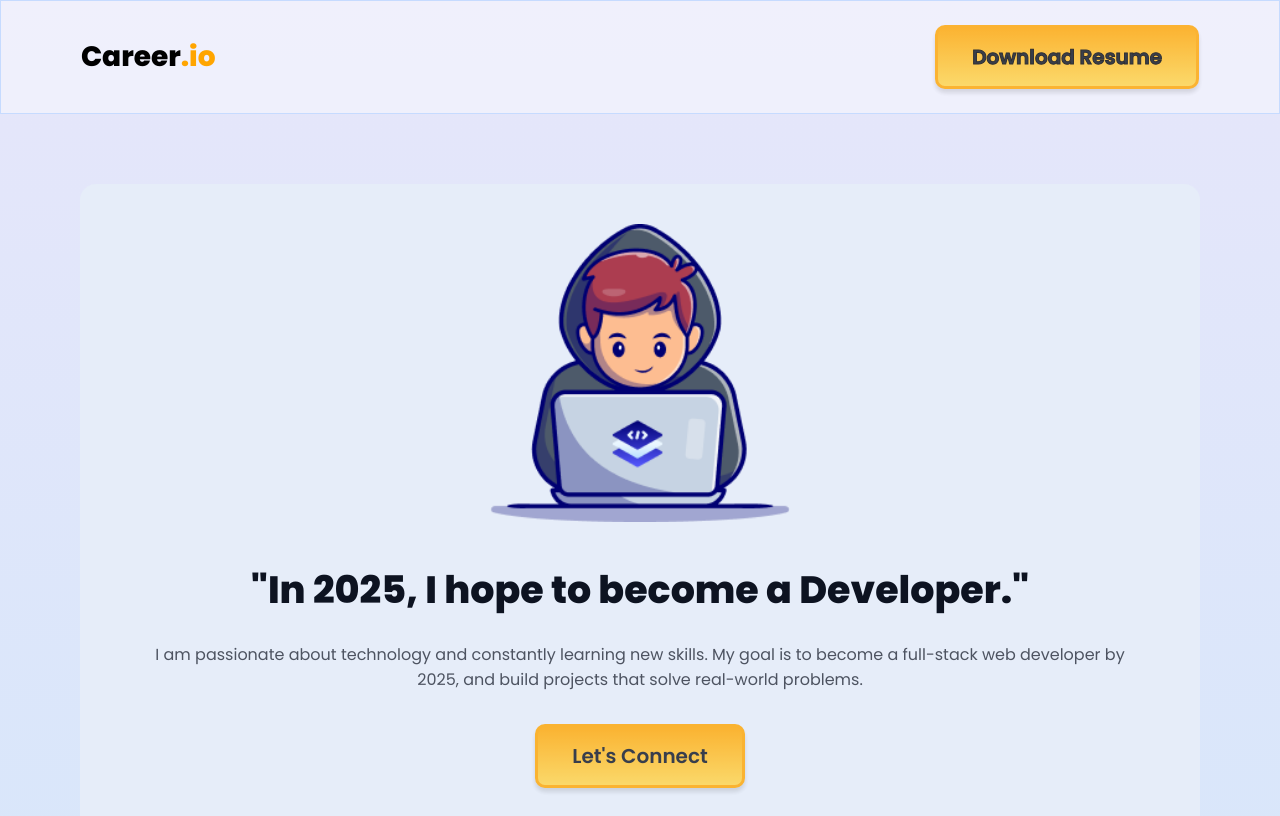
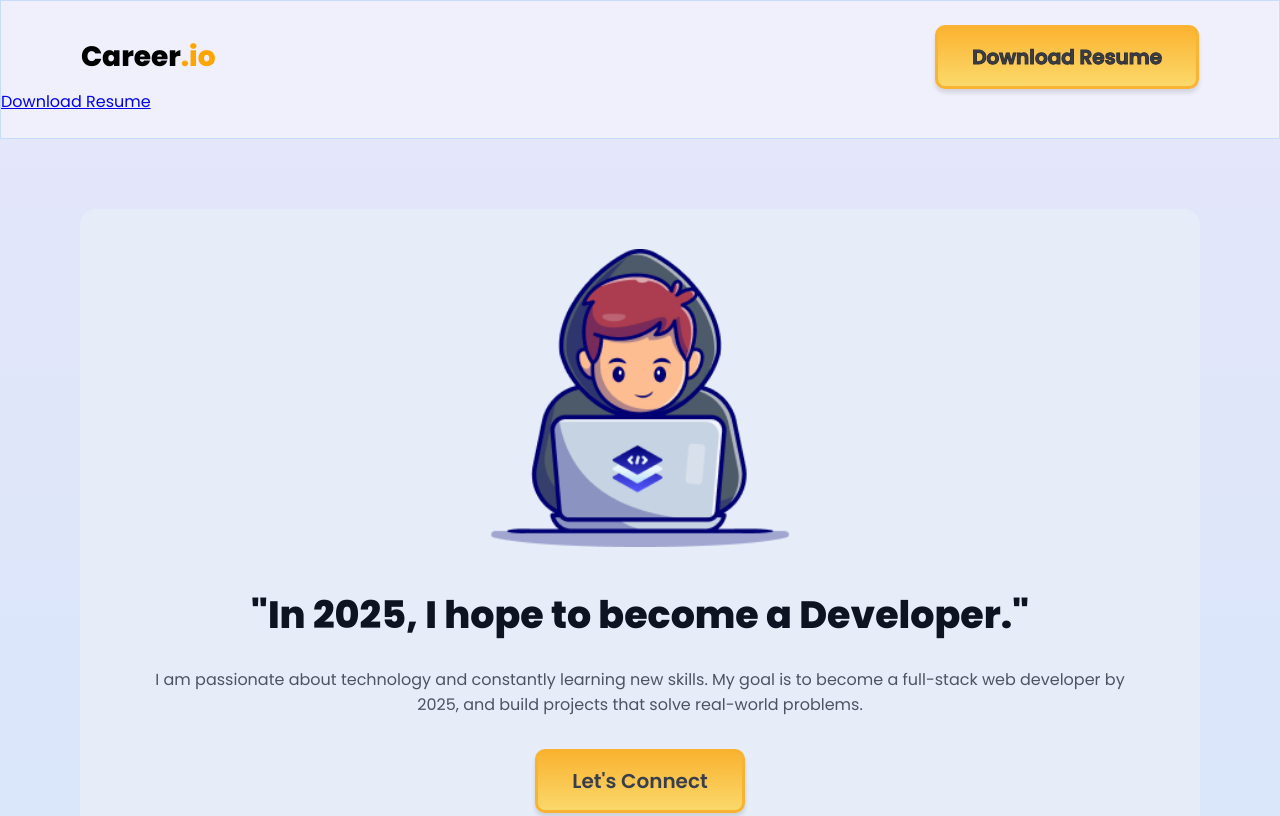
Before and after one commit to minhazahmmed/PH-career.io-project-minhaz, a plain HTML site: page index.html in a window 1280 px wide. Shown: the top 816 px of the page. Drawn offline with Linux system fonts and the light colour scheme; a web font is replaced by a local one.

Commit message:
resume added

```diff
--- a/index.html
+++ b/index.html
@@ -25,6 +25,11 @@
         <div class="top-button">
             <button><span class="btn-span-text">Download Resume</span></button>
         </div>
+
+       </div>
+
+       <div>
+        <a href="My Resume.pdf" download="My_Resume.pdf" class="btn">Download Resume</a>
 
        </div>
      </header>
```
Also changed, not shown: 1 other file.
